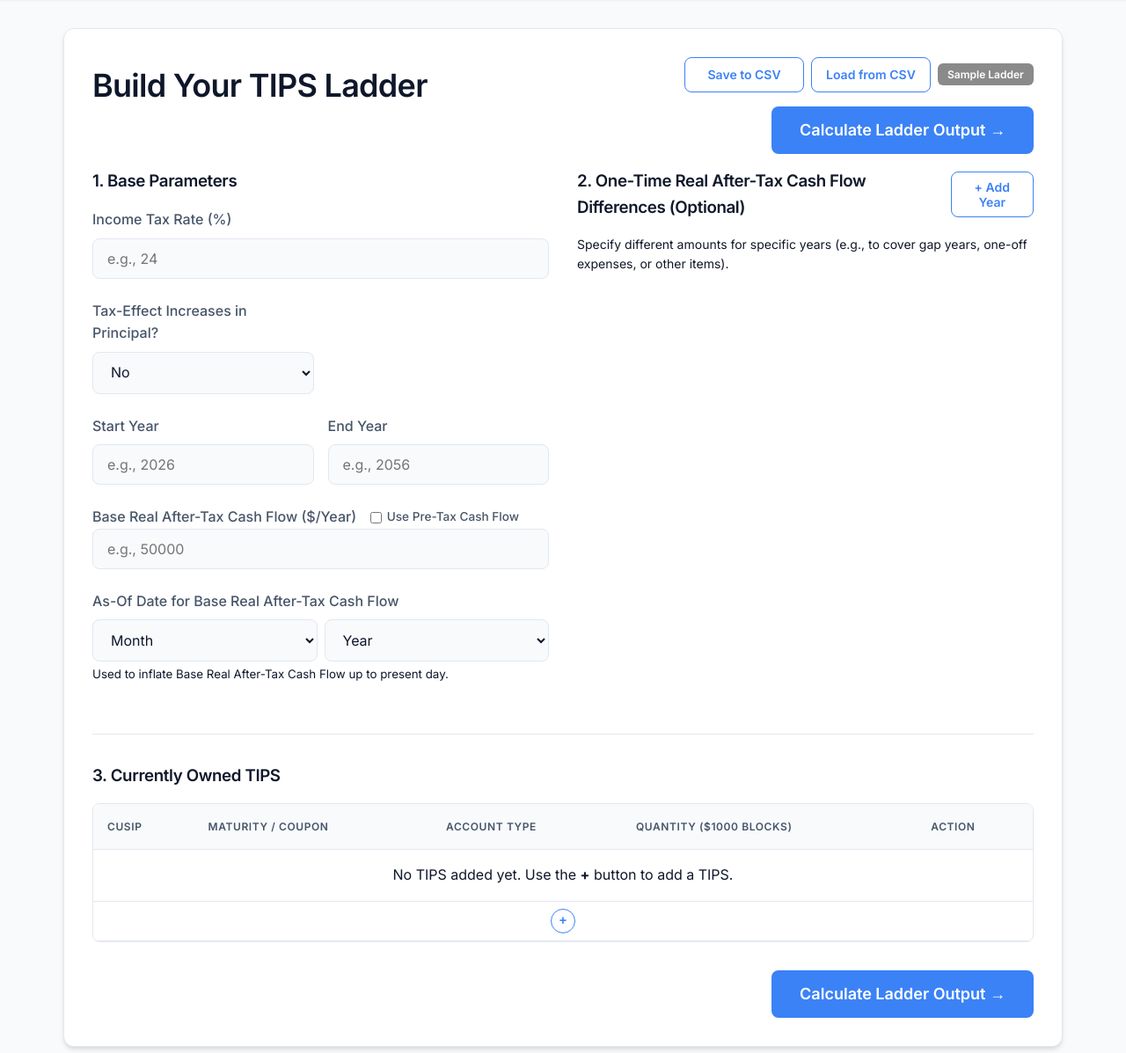
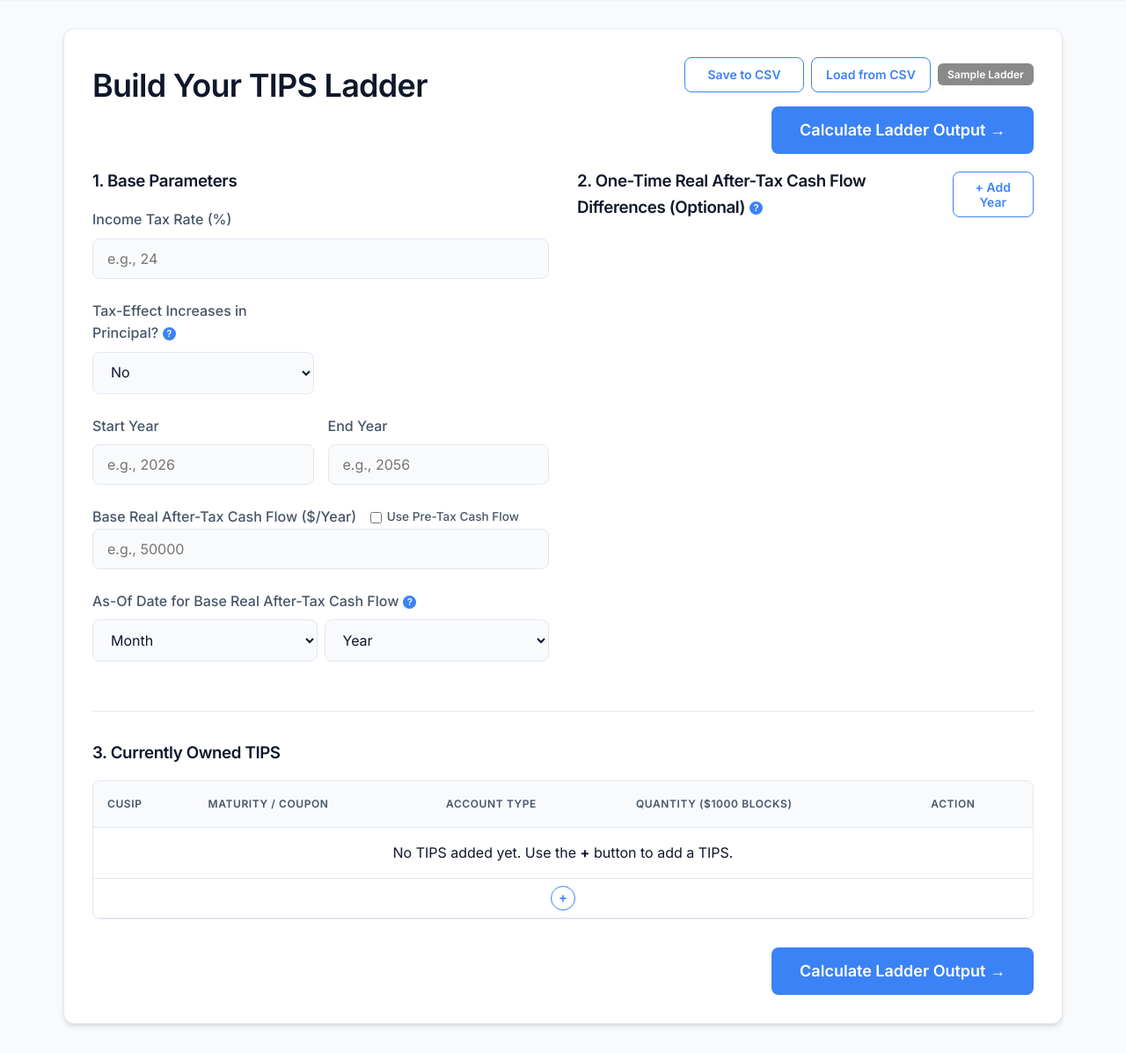
Before and after one commit to jacoxnet/TIPS-AI-Project, a Django app: template templates/data_entry.html in a window 1280 px wide. Shown: the part 75-1272 px from the top of the page at 88% size. Run offline with Django 5.2, Linux system fonts and the light colour scheme; the template is opened without the code that fills it, so the values that code supplies are empty.

Commit message:
add help text modals, fix wrong year in sample csv file

```diff
--- a/csv files/test_sample.csv
+++ b/csv files/test_sample.csv
@@ -5,7 +5,8 @@ PARAM,assumed_inflation_rate,3,,
 PARAM,start_year,2027,,
 PARAM,end_year,2056,,
 PARAM,base_cash_flow,10000,,
-PARAM,base_cash_flow_date,2027-02,,
+PARAM,base_cash_flow_date,2025-02,,
+PARAM,use_pretax,false,,
 OWNED_TIP,cusip,912828V49,taxable,3
 OWNED_TIP,cusip,9128282L3,taxable,3
 OWNED_TIP,cusip,9128283R9,roth,3
--- a/static/css/style.css
+++ b/static/css/style.css
@@ -510,3 +510,41 @@ tbody tr:hover {
     white-space: pre-wrap;
     word-wrap: break-word;
 }
+
+/* Help icon button */
+.help-icon {
+  display: inline-flex;
+  align-items: center;
+  justify-content: center;
+  width: 15px;
+  height: 15px;
+  border-radius: 50%;
+  background-color: var(--accent-primary);
+  color: #fff;
+  font-size: 10px;
+  font-weight: 700;
+  cursor: pointer;
+  border: none;
+  margin-left: 0.3rem;
+  vertical-align: middle;
+  line-height: 1;
+  flex-shrink: 0;
+  padding: 0;
+}
+
+.help-icon:hover {
+  background-color: var(--accent-hover);
+}
+
+/* Smaller modal for help text */
+.modal-content-sm {
+  max-width: 500px;
+  width: 90%;
+  margin: 15% auto;
+  padding: 1.5rem;
+}
+
+.modal-content-sm p {
+  margin: 0.5rem 0 0;
+  line-height: 1.6;
+}
--- a/templates/base.html
+++ b/templates/base.html
@@ -52,6 +52,24 @@
     <script src="https://cdn.jsdelivr.net/npm/marked/marked.min.js"></script>
     <script>
         document.addEventListener('DOMContentLoaded', () => {
+            // Generic handler for help icon modals
+            document.querySelectorAll('.help-icon[data-modal]').forEach(btn => {
+                btn.addEventListener('click', () => {
+                    const m = document.getElementById(btn.dataset.modal);
+                    if (m) m.style.display = 'block';
+                });
+            });
+            document.querySelectorAll('.modal .close-modal').forEach(btn => {
+                btn.addEventListener('click', () => {
+                    btn.closest('.modal').style.display = 'none';
+                });
+            });
+            window.addEventListener('click', e => {
+                if (e.target.classList && e.target.classList.contains('modal')) {
+                    e.target.style.display = 'none';
+                }
+            });
+
             const modal = document.getElementById('howToModal');
             const link = document.getElementById('howToLink');
             const closeBtn = document.querySelector('.close-modal');
--- a/templates/data_entry.html
+++ b/templates/data_entry.html
@@ -41,7 +41,7 @@
                 </div>
                 <div class="form-group" style="display: grid; grid-template-columns: 1fr 1fr; gap: 1rem;">
                     <div>
-                        <label for="taxEffectInflation">Tax-Effect Increases in Principal?</label>
+                        <label for="taxEffectInflation">Tax-Effect Increases in Principal?<button type="button" class="help-icon" data-modal="helpModalTaxEffect" aria-label="Help">?</button></label>
                         <select id="taxEffectInflation" name="tax_effect_inflation">
                             <option value="no" selected>No</option>
                             <option value="yes">Yes</option>
@@ -74,7 +74,7 @@
                     <input type="number" id="baseCashFlow" name="base_cash_flow" placeholder="e.g., 50000" required>
                 </div>
                 <div class="form-group" id="asOfDateGroup">
-                    <label>As-Of Date for Base Real After-Tax Cash Flow</label>
+                    <label>As-Of Date for Base Real After-Tax Cash Flow<button type="button" class="help-icon" data-modal="helpModalAsOfDate" aria-label="Help">?</button></label>
                     <div style="display: flex; gap: 0.5rem;">
                         <select id="baseCashFlowMonth" required>
                             <option value="" disabled selected>Month</option>
@@ -96,19 +96,15 @@
                         </select>
                     </div>
                     <!-- The value will be assembled via JS -->
-                    <small class="text-secondary" style="display:block; margin-top:0.25rem;">Used to inflate Base
-                        Real After-Tax Cash Flow up to present day.</small>
                 </div>
             </div>
 
             <!-- Different Cash Flows -->
             <div>
                 <div class="flex justify-between items-center mb-4" style="margin-top:0;">
-                    <h3 style="margin-bottom:0;">2. One-Time Real After-Tax Cash Flow Differences (Optional)</h3>
+                    <h3 style="margin-bottom:0;">2. One-Time Real After-Tax Cash Flow Differences (Optional)<button type="button" class="help-icon" data-modal="helpModalCashFlowDiff" aria-label="Help">?</button></h3>
                     <button type="button" class="btn btn-secondary btn-sm" id="addCashFlowBtn">+ Add Year</button>
                 </div>
-                <p class="text-secondary" style="font-size:0.875rem; margin-bottom:1rem;">Specify different amounts for
-                    specific years (e.g., to cover gap years, one-off expenses, or other items).</p>
                 <div id="additionalCashFlowsContainer">
                     <!-- Dynamic rows go here -->
                 </div>
@@ -156,6 +152,29 @@
         </div>
     </form>
 </div>
+
+<!-- Help Modals -->
+<div id="helpModalTaxEffect" class="modal">
+    <div class="modal-content modal-content-sm">
+        <span class="close-modal">&times;</span>
+        <p>To reduce the after-tax cash flow by the estimated taxes due on the TIPS's inflation adjustments, select "yes" and enter an assumed inflation rate.</p>
+    </div>
+</div>
+
+<div id="helpModalAsOfDate" class="modal">
+    <div class="modal-content modal-content-sm">
+        <span class="close-modal">&times;</span>
+        <p>This is the date the annual cash flow desired from the TIPS ladder was determined.  If in March 2022 this was $30,000 and inflation since then has been 10%, the app will increase the cash flow to $33,000 in today's dollars.</p>
+    </div>
+</div>
+
+<div id="helpModalCashFlowDiff" class="modal">
+    <div class="modal-content modal-content-sm">
+        <span class="close-modal">&times;</span>
+        <p>If additional (or lesser) cash flow is desired from the ladder in any years (to, for example, buy a car or cover gap years or other periods when no TIPS mature), use this feature to specify how much cash flow you desire in those years.</p>
+    </div>
+</div>
+
 {% endblock %}
 
 {% block extra_js %}
```
Also changed, not shown: templates/ladder_display.html (+18 -2 lines).
